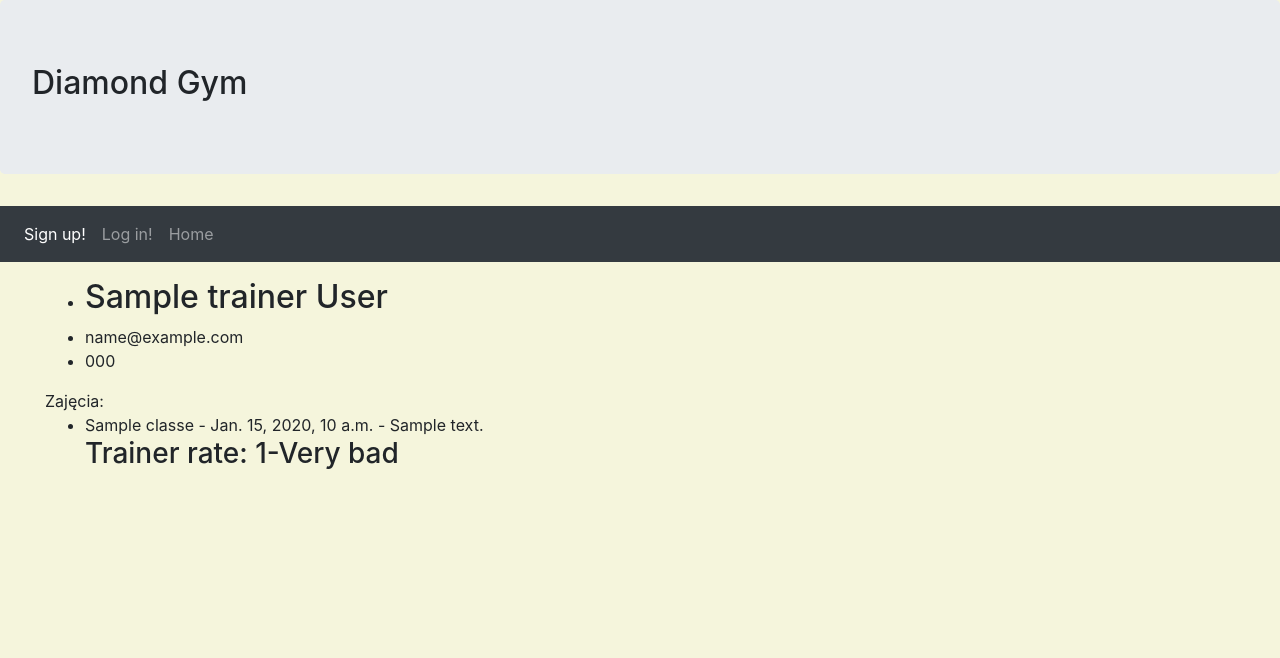
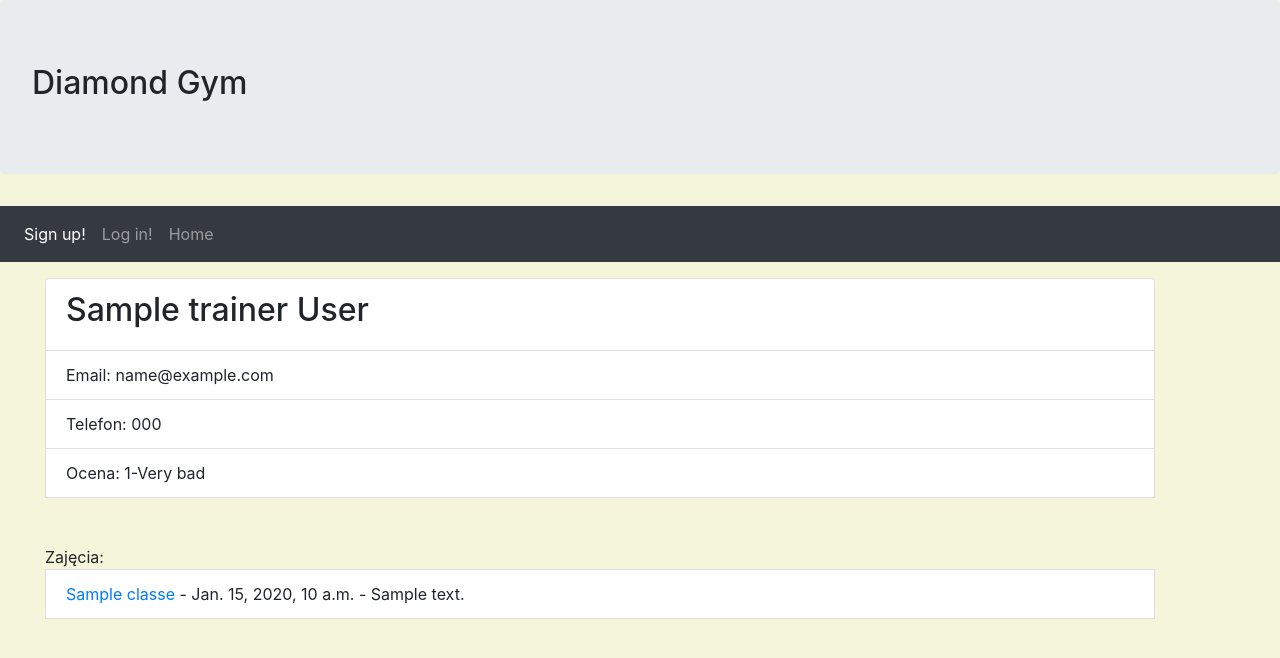
Before and after one commit to magdalena-b/BD_projekt, a Django app: page /gym/trainers/1/ in a window 1280 px wide. Shown: the top 658 px of the page. Run offline with Django 3.2, Linux system fonts and the light colour scheme; tables that the repository leaves empty hold one stand-in row (values such as "Sample post"); some libraries are stand-ins or nearby versions.

Commit message:
Small changes in html templates

```diff
--- a/gym/templates/gym/trainers_details.html
+++ b/gym/templates/gym/trainers_details.html
@@ -1,29 +1,25 @@
 {% extends 'base.html' %}
 {% block content %}
 
-<jumbotron>
-<ul>
-    <li> <h2> {{trainer}} </h2> </li>
-    <li> {{trainer.email}}  </li>
-    <li> {{trainer.phone}} </li>
-</ul>
 
-</jumbotron>
 
+    <li class="list-group-item"> <h2> {{trainer}} </h2>  </li>
+    <li class="list-group-item"> Email: {{trainer.email}}  </li>
+    <li class="list-group-item"> Telefon: {{trainer.phone}} </li>
+    <li class="list-group-item"> Ocena: {{ trainer.get_rate }} </li>
+
+
+<br> <br>
 Zajęcia:
-<ul>
+
 {%for clss in trainer.classes_set.all%}
-    <li>{{clss.name}} - {{clss.date}} - {{clss.description}} </li>
+    <li class="list-group-item">  <a href="/gym/classes/{{clss.id}}"> {{clss.name}} </a> - {{clss.date}} - {{clss.description}} </li>
 {%endfor%}
 
-<h3> Trainer rate:
-    {{ trainer.get_rate }}
-</h3>
-</ul>
 
-<h3>
-    {{trainer.get_all_rates}}
-</h3>
+<br> <br>
+
+
 
 
 {% endblock %}
```
Also changed, not shown: gym/templates/gym/classes_details.html (+10 -8 lines), users/templates/show_profile.html (+16 -10 lines).
